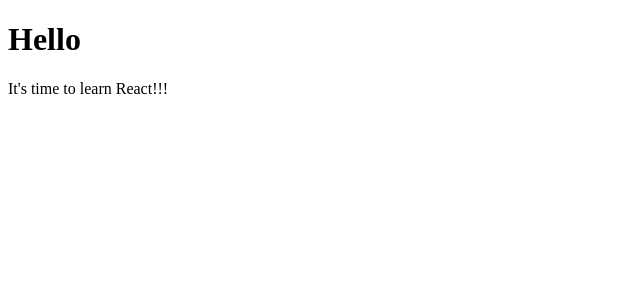
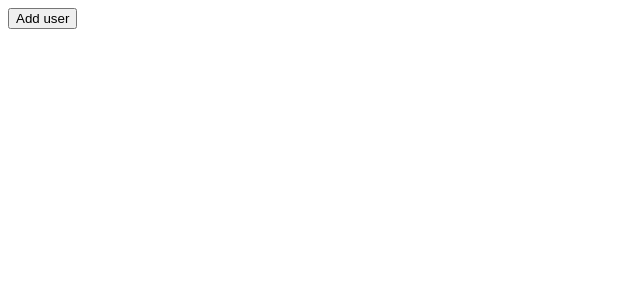
Before and after one commit to jefreve/react-exercises, a React (Create React App) app: page / in a window 1280 px wide. Shown: the top 300 px of the page, without its empty margins (0-640 px from the left). Built offline with nearby package versions, Linux system fonts and the light colour scheme.

Commit message:
working on exercise

```diff
--- a/src/App.js
+++ b/src/App.js
@@ -1,14 +1,10 @@
 import React from "react";
-import { Hello } from "./Hello";
-import { Message } from "./Message";
+import { GithubUser } from "./GithubUser";
 
-export class App extends React.Component {
-  render() {
-    return (
-      <div>
-        <Hello />
-        <Message />
-      </div>
-    );
-  }
+export function App() {
+  return (
+    <div>
+      <GithubUser username="jefreve" />
+    </div>
+  );
 }
--- /dev/null
+++ b/src/GithubUser.jsx
@@ -0,0 +1,17 @@
+import React from "react";
+import { useGithubUser } from "./useGithubUser";
+
+export function GithubUser({ username }) {
+  const { data, error, onFetch } = useGithubUser();
+
+  function getUserData() {
+    onFetch(username);
+  }
+
+  return (
+    <div>
+      <button onClick={getUserData}>Add user</button>
+      {data && <h3>{data.name}</h3>}
+    </div>
+  );
+}
--- a/src/Hello.jsx
+++ /dev/null
@@ -1,7 +0,0 @@
-import React from "react";
-
-export class Hello extends React.Component {
-  render() {
-    return <h1>Hello</h1>;
-  }
-}
--- a/src/Message.jsx
+++ /dev/null
@@ -1,7 +0,0 @@
-import React from "react";
-
-export class Message extends React.Component {
-  render() {
-    return <p>It's time to learn React!!!</p>;
-  }
-}
--- a/src/index.js
+++ b/src/index.js
@@ -1,10 +1,6 @@
-import ReactDOM from "react-dom";
+import ReactDOM from "react-dom/client";
 import { App } from "./App";
 
-// const root = ReactDOM.createRoot(document.querySelector("#root"));
+const root = ReactDOM.createRoot(document.querySelector("#root"));
 
-// root.render(<App />);
-
-const root = document.querySelector("#root");
-
-ReactDOM.render(<App />, root);
+root.render(<App />);
--- /dev/null
+++ b/src/useGithubUser.js
@@ -0,0 +1,27 @@
+import { useState, useEffect } from "react";
+
+export function useGithubUser() {
+  const [data, setData] = useState(null);
+  const [error, setError] = useState(null);
+
+  async function fetchUserData(username) {
+    setError(null);
+    //
+    try {
+      let response = await fetch(`https://api.github.com/users/${username}`);
+
+      if (response.status !== 200) {
+        setError(new Error("user not found"));
+      }
+
+      let json = await response.json();
+
+      setData(json);
+    } catch (error) {
+      setError(error);
+      setData(null);
+    }
+  }
+
+  return { data, error, onFetch: fetchUserData };
+}
```
Also changed, not shown: 1 other file (tests, documents, lock files or other folders).
